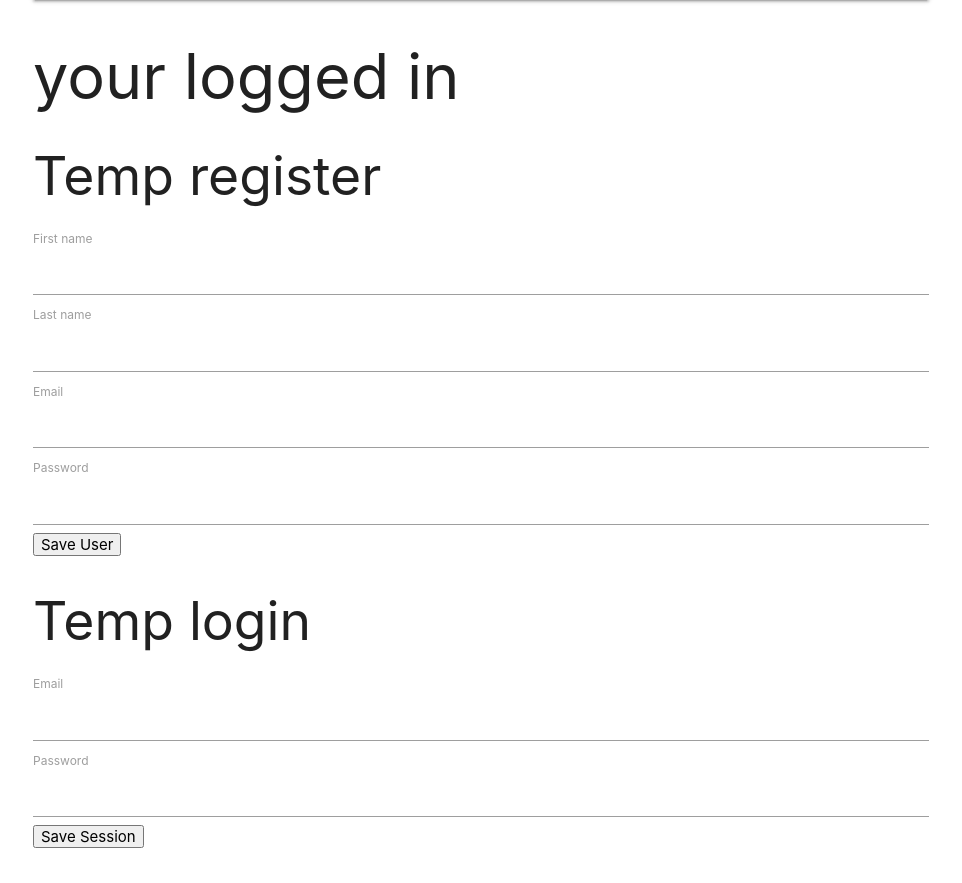
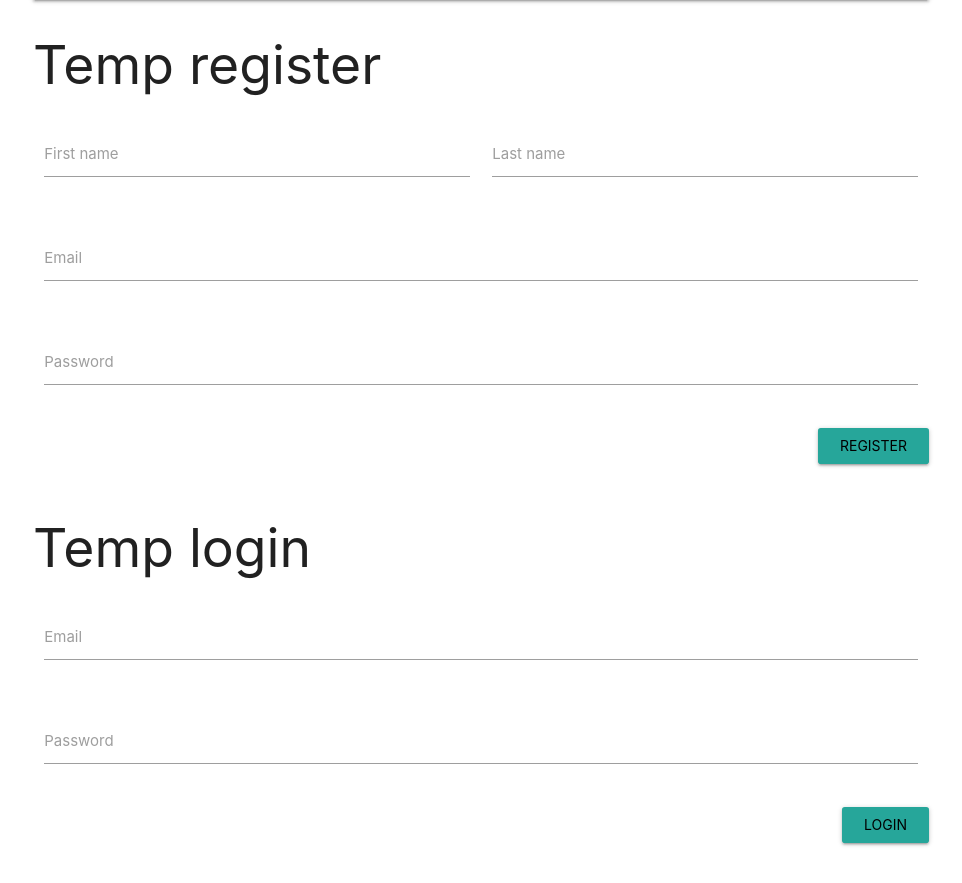
Before and after one commit to armandodollia/PitchPerfect, a Rails app: page /users/new in a window 1280 px wide. Shown: the part 64-947 px from the top of the page, without its empty margins (159-1121 px from the left). Before the commit the page ends 912 px from the top, so only its background shows below. Run offline with Rails 7, Linux system fonts and the light colour scheme; a user stored in the database is signed in; style sheets or scripts are compiled from the project's sources; parts of the project's set-up code (start-up, migrations or seed data) failed here and were passed over; some libraries are stand-ins or nearby versions.

Commit message:
Styles login and register forms

```diff
--- a/app/views/users/new.html.erb
+++ b/app/views/users/new.html.erb
@@ -1,10 +1,6 @@
-
-<!-- TODO remove this loggged_in? her for testing -->
-<% if logged_in? %>
-  <h1>your logged in</h1>
-<% end %>
 <div class="user-container">
   <h2>Temp register</h2>
+
   <div id="register">
     <% if @errors %>
       <ul>
@@ -13,20 +9,40 @@
       <% end %>
       </ul>
     <% end %>
-    <%= form_for :user, url: '/users' do |f| %>
-      <%= f.label :first_name %><br>
-      <%= f.text_field :first_name %><br>
-      <%= f.label :last_name %><br>
-      <%= f.text_field :last_name %><br>
-      <%= f.label :email %><br>
-      <%= f.text_field :email %><br>
-      <%= f.label :password %><br>
-      <%= f.password_field :password %><br>
-      <%= f.submit %>
-    <% end %>
+
+    <div class="row">
+      <%= form_for :user, class: 'col s12', url: '/users' do |f| %>
+          <div class="row">
+            <div class="input-field col s6">
+              <%= f.text_field :first_name, id: 'first_name', class: 'validate' %><br>
+              <%= f.label :first_name %>
+            </div>
+            <div class="input-field col s6">
+              <%= f.text_field :last_name, id: 'last_name', class: 'validate' %><br>
+              <%= f.label :last_name %>
+            </div>
+          </div>
+          <div class="row">
+            <div class="input-field col s12">
+              <%= f.text_field :email, class: 'validate' %>
+              <%= f.label :email %><br>
+            </div>
+          </div>
+          <div class="row">
+            <div class="input-field col s12">
+              <%= f.password_field :password, class: 'validate' %>
+              <%= f.label :password %><br>
+            </div>
+          </div>
+          <div class="row">
+            <%= f.submit 'Register', class: 'btn waves-effect waves-light right' %>
+          </div>
+      <% end %>
+    </div>
   </div>
 
   <h2>Temp login</h2>
+
   <div id="login">
     <% if @errors %>
       <ul>
@@ -35,12 +51,24 @@
       <% end %>
       </ul>
     <% end %>
-    <%= form_for :session, url: '/sessions' do |f| %>
-      <%= f.label :email %><br>
-      <%= f.text_field :email %><br>
-      <%= f.label :password %><br>
-      <%= f.password_field :password %><br>
-      <%= f.submit %>
-    <% end %>
+    <div class="row">
+      <%= form_for :session, class: 'col s12', url: '/sessions' do |f| %>
+          <div class="row">
+            <div class="input-field col s12">
+              <%= f.text_field :email, class: 'validate' %>
+              <%= f.label :email %>
+            </div>
+          </div>
+          <div class="row">
+            <div class="input-field col s12">
+              <%= f.password_field :password, class: 'validate' %>
+              <%= f.label :password %>
+            </div>
+          </div>
+          <div class="row">
+            <%= f.submit 'Login', class: 'btn waves-effect waves-light right'%>
+          </div>
+      <% end %>
+    </div>
   </div>
 </div>
```
